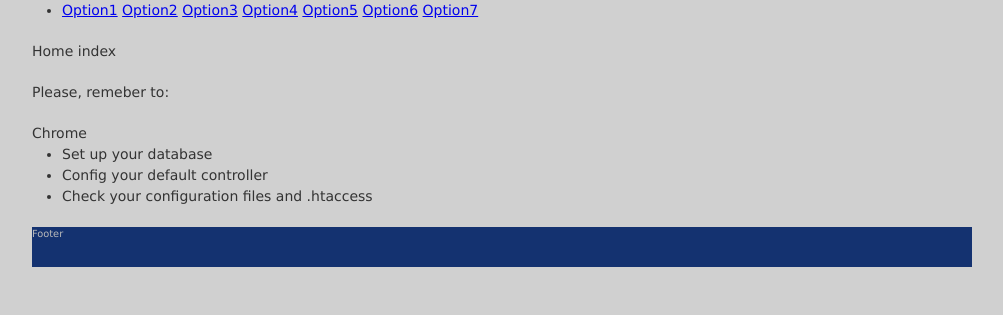
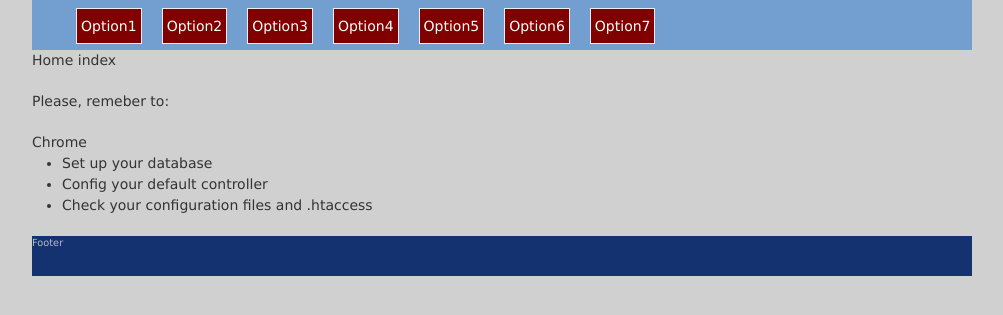
Before and after one commit to nortonx/template_ci, a CodeIgniter app: page / in a window 1280 px wide. Shown: the part 100-415 px from the top of the page, without its empty margins (138-1141 px from the left). Run offline with CodeIgniter, Linux system fonts and the light colour scheme.

Commit message:
Adding new css

```diff
--- a/assets/css/site.css
+++ b/assets/css/site.css
@@ -11,11 +11,32 @@ body {
 	color: #bbbbbb;
 }
 
-#menu {
+#nav_menu {
 	background-color: #729FCF;
 	font-family: Verdana, Geneva, Arial, Helvetica, sans-serif;
 	font-size: 14px;
 	color: #444444;
+	height: 50px;
+}
+
+#nav_menu ul {
+	line-height: 30px;
+}
+
+#nav_menu ul li {
+	list-style: none;
+	padding: 4px;
+}
+
+#nav_menu a {
+	background-color: maroon;
+	color: white;
+	border:  1px solid #EEEEEE;
+	-moz-border-radius: 3px;
+	text-decoration: none;
+	float:left;
+	margin: 4px 10px;
+	padding: 2px 4px;
 }
 
 #content {
```
